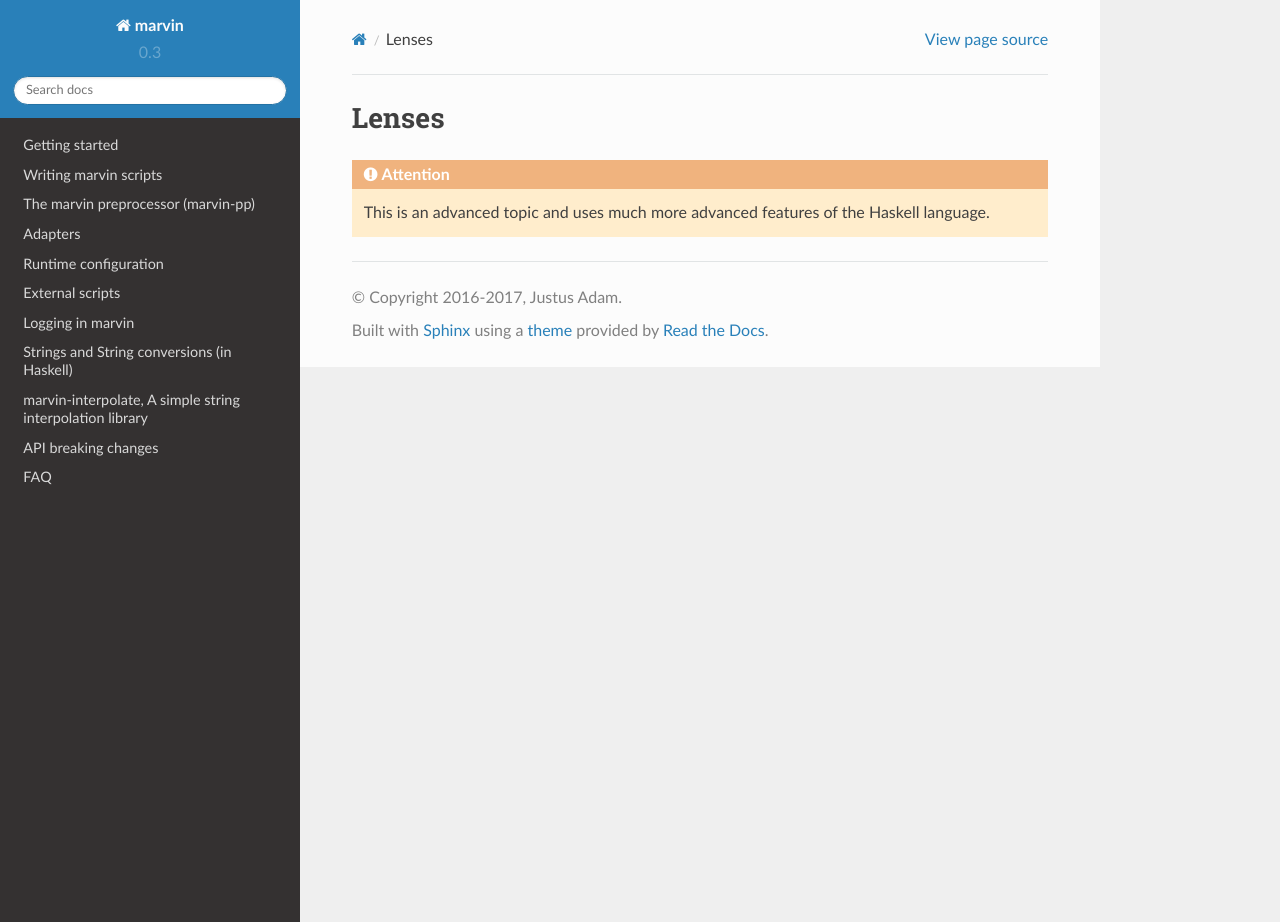
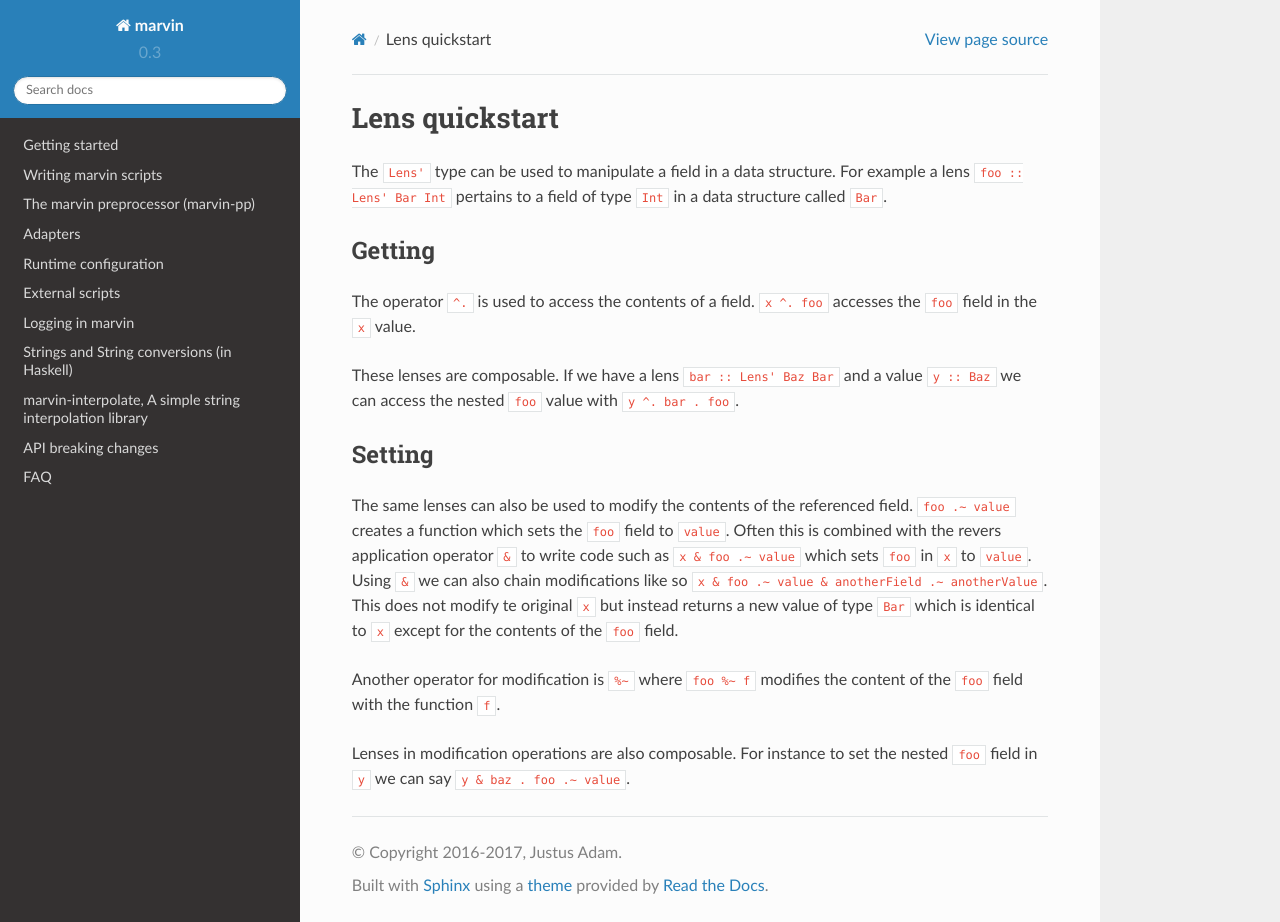
Before and after one commit to JustusAdam/marvin-docs, a Sphinx documentation site: the page built from source/lenses.rst, in a window 1280 px wide and 922 px high. Built offline with Sphinx 7.4.7 and the Read the Docs theme 2.0.0, drawn with Linux system fonts in a browser that asks for light colours.

Commit message:
First little bit about lenses

```diff
--- a/source/lenses.rst
+++ b/source/lenses.rst
@@ -1,6 +1,30 @@
 .. _lenses:
 
-Lenses
-======
+Lens quickstart
+===============
 
-.. attention:: This is an advanced topic and uses much more advanced features of the Haskell language.
+The ``Lens'`` type can be used to manipulate a field in a data structure.
+For example a lens ``foo :: Lens' Bar Int`` pertains to a field of type ``Int`` in a data structure called ``Bar``.
+
+Getting
+-------
+
+The operator ``^.`` is used to access the contents of a field.
+``x ^. foo`` accesses the ``foo`` field in the ``x`` value.
+
+These lenses are composable.
+If we have a lens ``bar :: Lens' Baz Bar`` and a value ``y :: Baz`` we can access the nested ``foo`` value with ``y ^. bar . foo``.
+
+Setting
+-------
+
+The same lenses can also be used to modify the contents of the referenced field.
+``foo .~ value`` creates a function which sets the ``foo`` field to ``value``.
+Often this is combined with the revers application operator ``&`` to write code such as ``x & foo .~ value`` which sets ``foo`` in ``x`` to ``value``.
+Using ``&`` we can also chain modifications like so ``x & foo .~ value & anotherField .~ anotherValue``.
+This does not modify te original ``x`` but instead returns a new value of type ``Bar`` which is identical to ``x`` except for the contents of the ``foo`` field.
+
+Another operator for modification is ``%~`` where ``foo %~ f`` modifies the content of the ``foo`` field with the function ``f``.
+
+Lenses in modification operations are also composable.
+For instance to set the nested ``foo`` field in ``y`` we can say ``y & baz . foo .~ value``.
```
